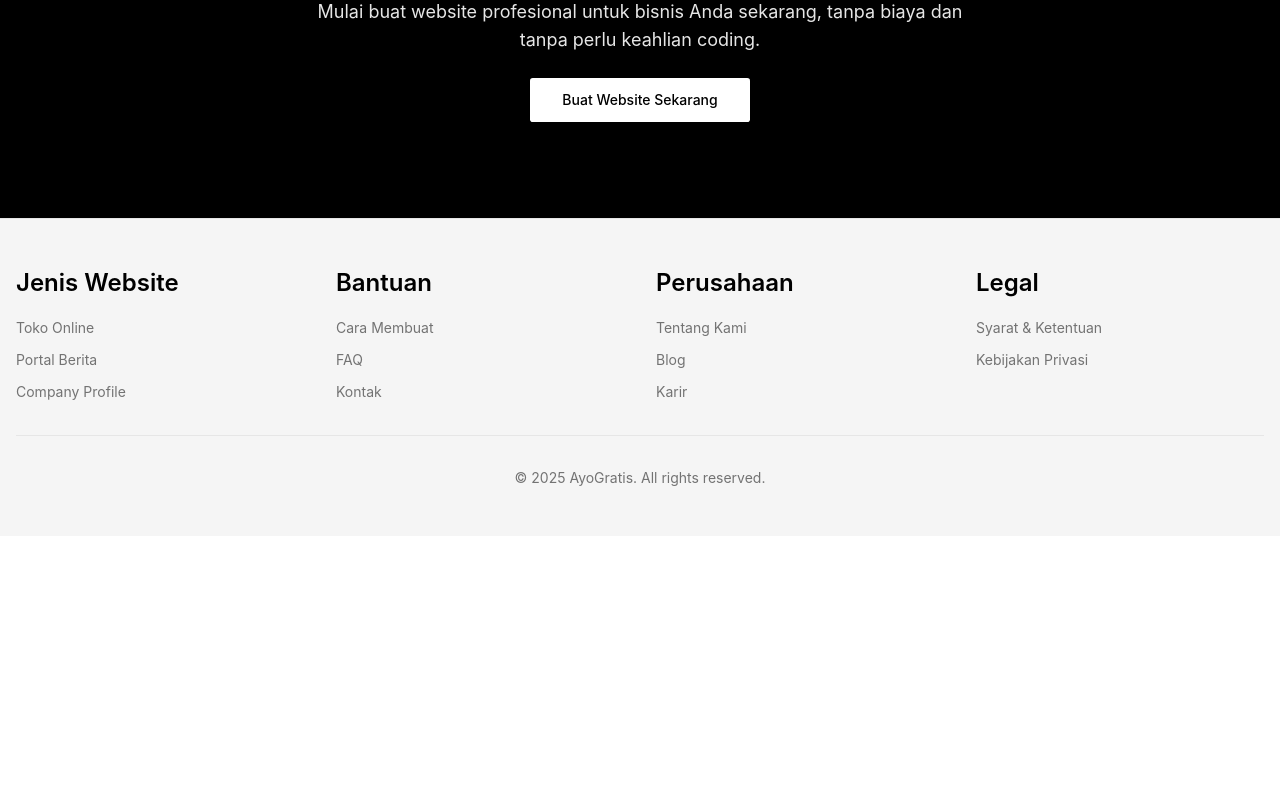
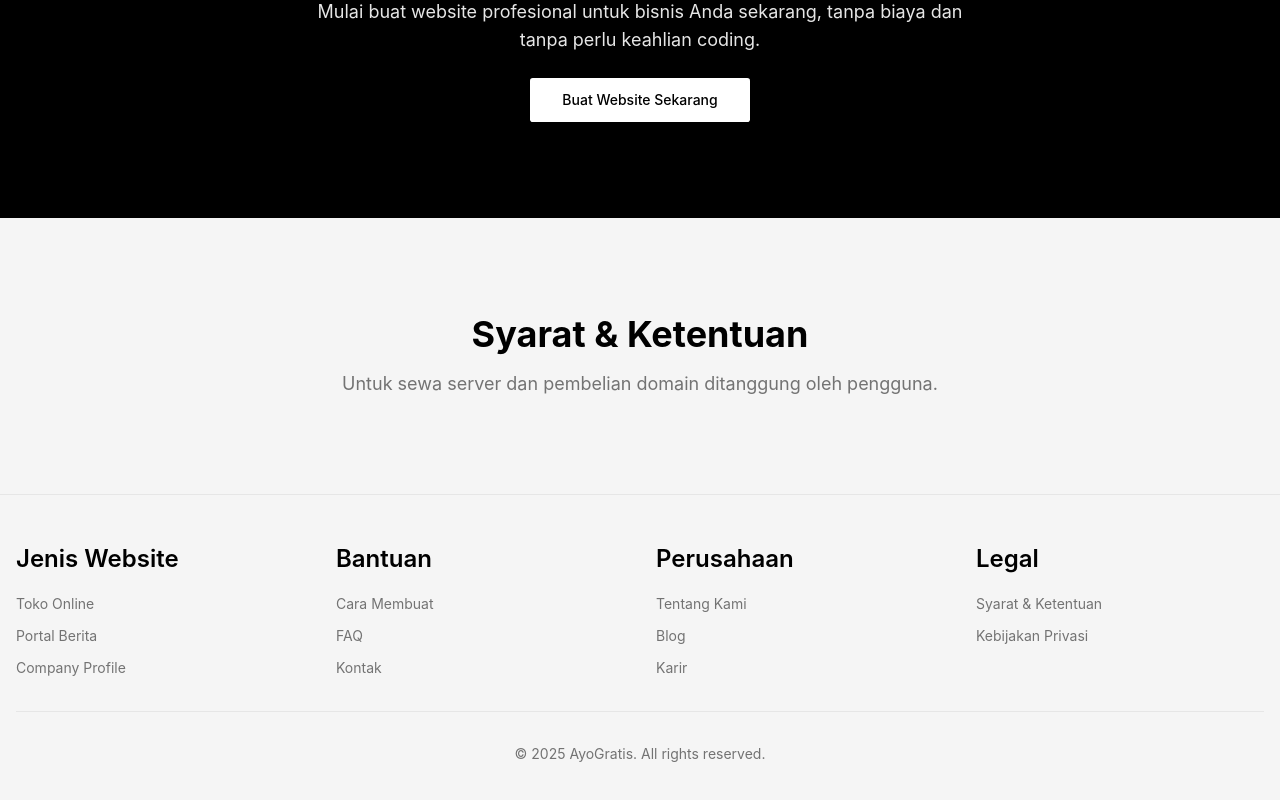
Before and after one commit to hendarSu/ayogratis, a Next.js app: page / in a window 1280 px wide. Shown: the part 2245-3045 px from the top of the page. Before the commit the page ends 2781 px from the top, so only its background shows below. Built offline with nearby package versions, Linux system fonts and the light colour scheme.

Commit message:
fix deploy

```diff
--- a/app/page.tsx
+++ b/app/page.tsx
@@ -187,6 +187,18 @@ export default function Home() {
             </div>
           </div>
         </section>
+
+        {/* Terms & Conditions Section */}
+        <section className="py-16 sm:py-24 bg-secondary">
+          <div className="container px-4 mx-auto">
+            <div className="max-w-3xl mx-auto text-center">
+              <h2 className="text-3xl sm:text-4xl font-bold mb-4">Syarat & Ketentuan</h2>
+              <p className="text-lg text-muted-foreground">
+                Untuk sewa server dan pembelian domain ditanggung oleh pengguna.
+              </p>
+            </div>
+          </div>
+        </section>
       </main>
     </>
   )
```
